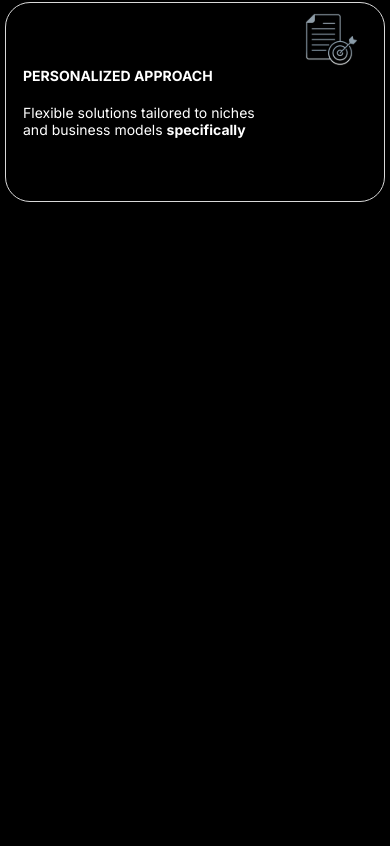
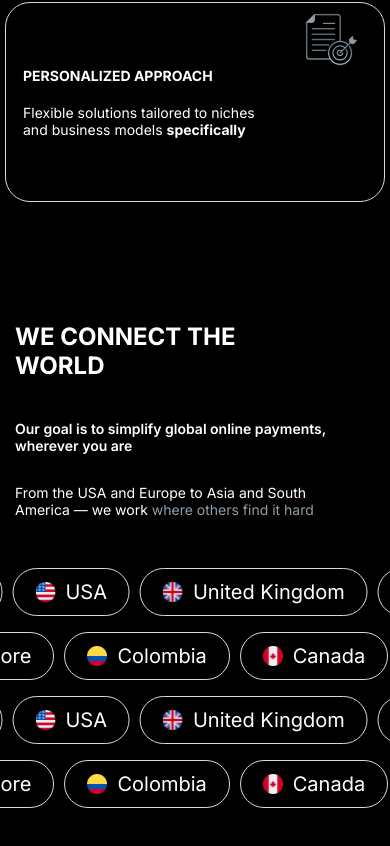
Before and after one commit to madixanov/InfinityPay, a React (Vite) app: page / in a window 390 px wide. Shown: the part 3208-4054 px from the top of the page. Before the commit the page ends 3530 px from the top, so only its background shows below. Built offline with nearby package versions, Linux system fonts and the light colour scheme.

Commit message:
Adapting website

```diff
--- a/src/components/06-Countries/Countries.css
+++ b/src/components/06-Countries/Countries.css
@@ -40,7 +40,7 @@
   overflow: hidden;
   display: flex;
   flex-direction: column;
-  gap: 30px;
+  gap: 16px;
   width: 100%;
   margin-bottom: 120px;
 }
@@ -137,3 +137,65 @@
   border-radius: 50%;
   background-color: red;
 }
+
+@media (max-width: 1500px) {
+  .countries-text h1 {
+    font-size: 40px;
+  }
+
+  .countries-text h3 {
+    font-size: 25px;
+  }
+
+  .countries-text p {
+    font-size: 25px;
+    width: 750px;
+  }
+}
+
+@media (max-width: 1200px) {
+  .countries-text h1 {
+    font-size: 35px;
+  }
+
+  .countries-text h3 {
+    font-size: 25px;
+  }
+
+  .countries-text p {
+    font-size: 25px;
+    width: 750px;
+  }
+}
+
+@media (max-width: 990px) {
+  .countries-text h1 {
+    font-size: 30px;
+  }
+
+  .countries-text h3 {
+    font-size: 20px;
+  }
+
+  .countries-text p {
+    font-size: 20px;
+    width: 650px;
+  }
+}
+
+@media (max-width: 800px) {
+  .countries-text h1 {
+    font-size: 24px;
+    width: 285px;
+  }
+
+  .countries-text h3 {
+    font-size: 14px;
+    width: 313px;
+  }
+
+  .countries-text p {
+    font-size: 14px;
+    width: 313px;
+  }
+}
--- a/src/pages/HomePage/Main.jsx
+++ b/src/pages/HomePage/Main.jsx
@@ -13,8 +13,8 @@ export default function Main() {
       {/* <About  /> */}
       <Payments />
       <Advantages />
-      {/* <Countries />
-      <Companies />
+      <Countries />
+      {/* <Companies />
       <Contacts /> */}
     </main>
   )
```
